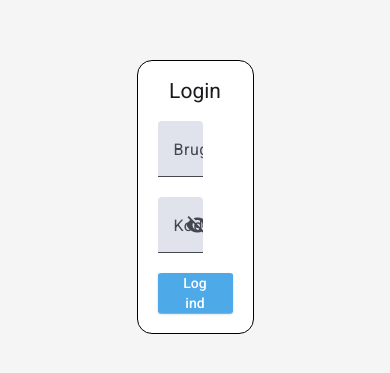
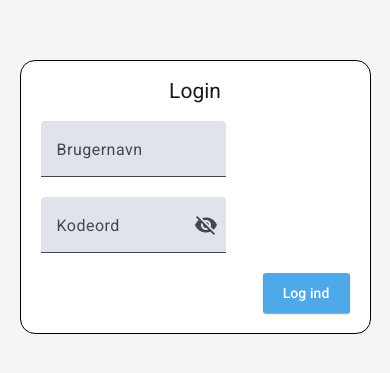
Before and after one commit to lahi1998/HotelBookingSVP, an Angular app in the folder Hotel-Angular/: page /login in a window 390 px wide. Shown: the part 225-598 px from the top of the page. Built offline with nearby package versions, Linux system fonts and the light colour scheme.

Commit message:
css fix medie query

```diff
--- a/Hotel-Angular/src/app/app-routing-module.ts
+++ b/Hotel-Angular/src/app/app-routing-module.ts
@@ -7,7 +7,6 @@ const routes: Routes = [
   {
     path: 'Components',
     children: [
-
     ],
   },
   // Add a default route for unauthenticated users (can be an empty component)
--- a/Hotel-Angular/src/app/components/login/login.css
+++ b/Hotel-Angular/src/app/components/login/login.css
@@ -40,3 +40,15 @@ h2 {
   color: #ffffff;
   border-radius: 5%;
 }
+
+@media screen and (max-width: 480px) {
+.login-card {
+    width: 90%;
+  }
+}
+
+@media screen and (max-width: 900px) and (min-width: 481px) {
+.login-card {
+    width: 50%;
+  }
+}
```
